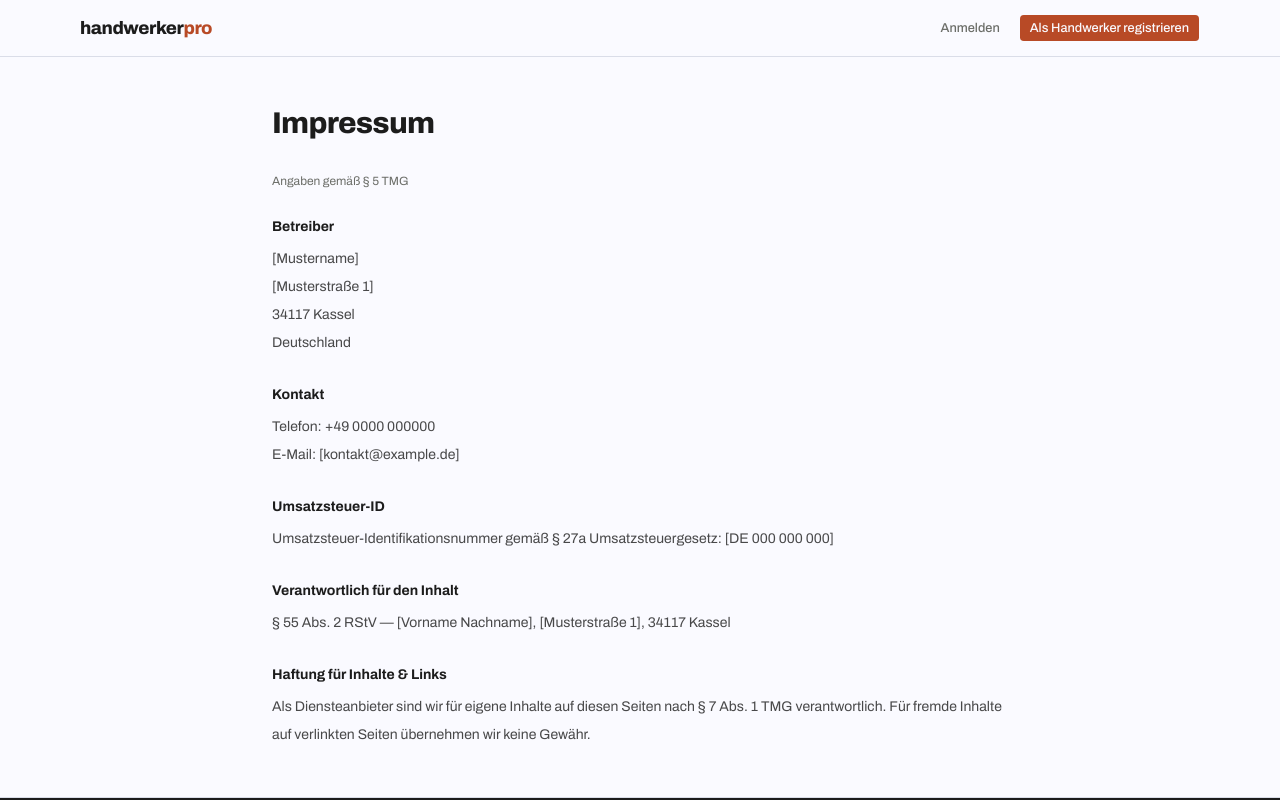
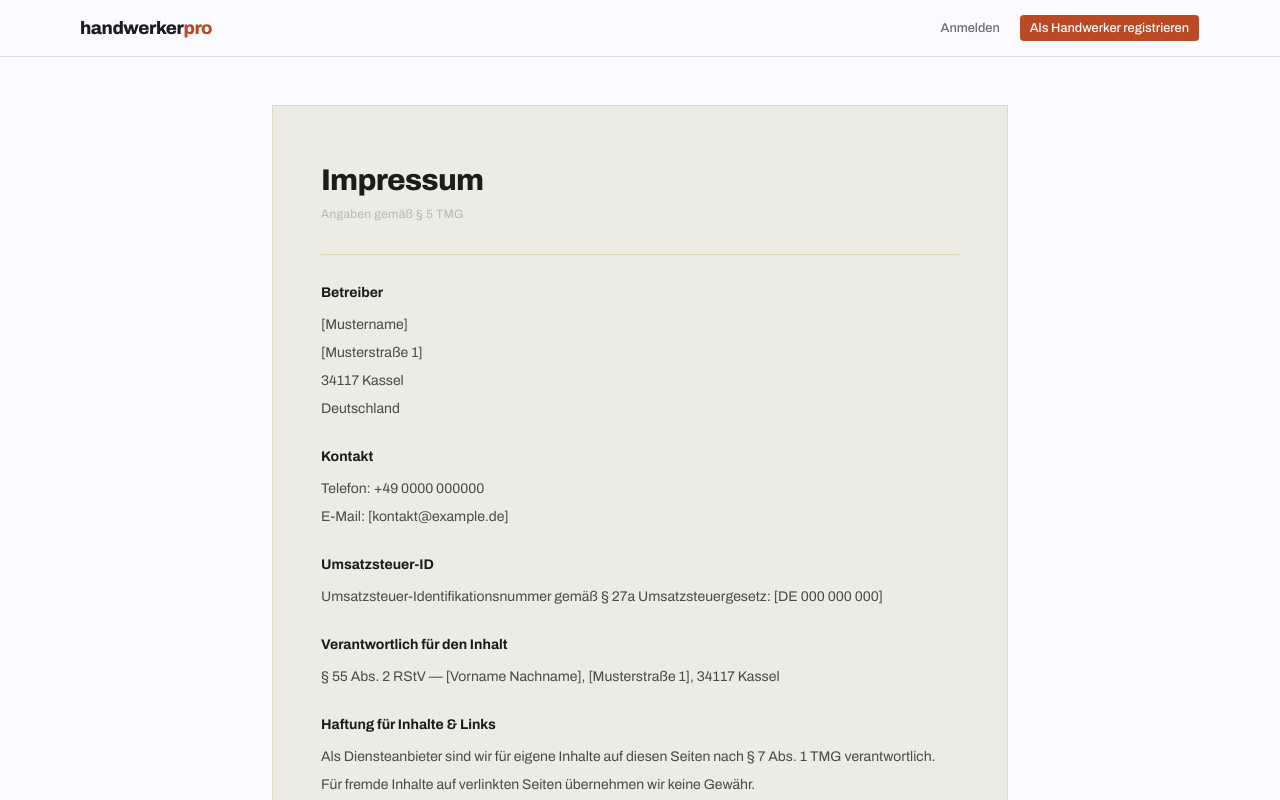
Before and after one commit to Yevhenii1951/handwerker-booking-pro-Kassel, a Next.js app in the folder web/: page /legal/impressum in a window 1280 px wide. Shown: the top 800 px of the page. Built offline with nearby package versions, Linux system fonts and the light colour scheme; no server answers.

Commit message:
design: newspaper-paper background for legal pages
Impressum and Datenschutz sit on a warm aged-paper panel with hairline
border, editorial column width and muted ink text.

```diff
--- a/web/src/app/(marketing)/legal/datenschutz/page.tsx
+++ b/web/src/app/(marketing)/legal/datenschutz/page.tsx
@@ -7,11 +7,15 @@ export const metadata: Metadata = {
 export default function DatenschutzPage() {
   return (
     <div className="mx-auto w-full max-w-3xl flex-1 px-4 py-12">
+      <div className="border border-[#daddb8] bg-[#ecebe4] px-6 py-10 sm:px-12 sm:py-14">
         <h1 className="text-3xl font-extrabold tracking-tight text-foreground">
           Datenschutzerklärung
         </h1>
+        <p className="mt-2 text-xs tracking-wide text-[#b6b8b1]">
+          gemäß DSGVO
+        </p>
 
-      <section className="mt-8 space-y-6 text-sm leading-7 text-foreground/80">
+        <section className="mt-8 space-y-5 border-t border-[#daddb8] pt-6 text-sm leading-7 text-[#4a4c47]">
           <div>
             <p className="font-bold text-foreground">
               1. Verantwortliche Stelle
@@ -63,5 +67,6 @@ export default function DatenschutzPage() {
           </div>
         </section>
       </div>
+    </div>
   )
 }
--- a/web/src/app/(marketing)/legal/impressum/page.tsx
+++ b/web/src/app/(marketing)/legal/impressum/page.tsx
@@ -7,14 +7,15 @@ export const metadata: Metadata = {
 export default function ImpressumPage() {
   return (
     <div className="mx-auto w-full max-w-3xl flex-1 px-4 py-12">
+      <div className="border border-[#daddb8] bg-[#ecebe4] px-6 py-10 sm:px-12 sm:py-14">
         <h1 className="text-3xl font-extrabold tracking-tight text-foreground">
           Impressum
         </h1>
-
-      <section className="mt-8 space-y-6 text-sm leading-7 text-foreground/80">
-        <p className="text-xs text-muted-foreground">
+        <p className="mt-2 text-xs tracking-wide text-[#b6b8b1]">
           Angaben gemäß § 5 TMG
         </p>
+
+        <section className="mt-8 space-y-5 border-t border-[#daddb8] pt-6 text-sm leading-7 text-[#4a4c47]">
           <div>
             <p className="font-bold text-foreground">Betreiber</p>
             <p className="mt-1">
@@ -39,7 +40,9 @@ export default function ImpressumPage() {
             </p>
           </div>
           <div>
-          <p className="font-bold text-foreground">Verantwortlich für den Inhalt</p>
+            <p className="font-bold text-foreground">
+              Verantwortlich für den Inhalt
+            </p>
             <p className="mt-1">
               § 55 Abs. 2 RStV — [Vorname Nachname], [Musterstraße 1], 34117
               Kassel
@@ -57,5 +60,6 @@ export default function ImpressumPage() {
           </div>
         </section>
       </div>
+    </div>
   )
 }
```
Lines whose indentation alone changed are shown as unchanged.
